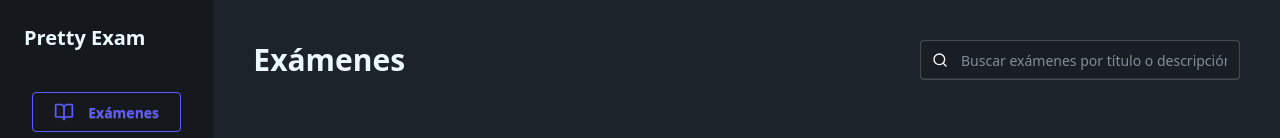
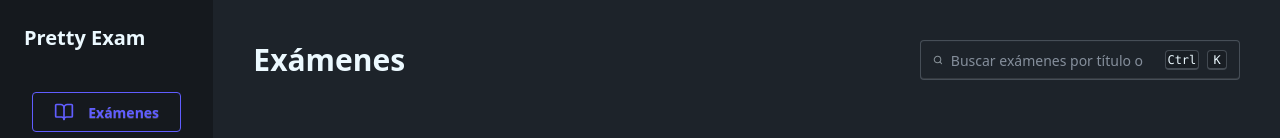
Before and after one commit to Bellic12/2025-1_IngeSoft1, a React (Vite) app in the folder Proyecto/pretty-exam/: page / in a window 1280 px wide. Shown: the top 138 px of the page. Built offline with nearby package versions, Linux system fonts and the light colour scheme.

Commit message:
chore(exams): new search field from DaisyUI

```diff
--- a/Proyecto/pretty-exam/src/components/exam.jsx
+++ b/Proyecto/pretty-exam/src/components/exam.jsx
@@ -21,7 +21,7 @@ const Exam = ({ exam, fetchExams }) => {
     navigate(`/exam/${exam.exam_id}`)
   }
 
-  const handleStartSimulation = (e) => {
+  const handleStartSimulation = e => {
     e.stopPropagation()
     // TODO: Implementar lógica para iniciar simulación
     console.log('Iniciar simulación del examen:', exam.exam_id)
--- a/Proyecto/pretty-exam/src/components/forms/addQuestionsModal.jsx
+++ b/Proyecto/pretty-exam/src/components/forms/addQuestionsModal.jsx
@@ -1,5 +1,5 @@
-import { useEffect, useState } from 'react'
-import { Search, X, Plus, Sparkles } from 'lucide-react'
+import { useEffect, useState, useRef } from 'react'
+import { X, Plus, Sparkles } from 'lucide-react'
 import { toast } from 'react-toastify'
 import CreateQuestion from './createQuestion'
 
@@ -11,6 +11,7 @@ const AddQuestionsModal = ({ examId, onClose, onQuestionsAdded }) => {
   const [searchTerm, setSearchTerm] = useState('')
   const [selectedType, setSelectedType] = useState('')
   const [showCreateQuestion, setShowCreateQuestion] = useState(false)
+  const searchInputRef = useRef(null)
 
   const fetchAllQuestions = async () => {
     try {
@@ -41,6 +42,21 @@ const AddQuestionsModal = ({ examId, onClose, onQuestionsAdded }) => {
 
   useEffect(() => {
     fetchData()
+  }, [])
+
+  // Handle keyboard shortcuts
+  useEffect(() => {
+    const handleKeyDown = event => {
+      if (event.ctrlKey && event.key === 'k') {
+        event.preventDefault()
+        searchInputRef.current?.focus()
+      }
+    }
+
+    document.addEventListener('keydown', handleKeyDown)
+    return () => {
+      document.removeEventListener('keydown', handleKeyDown)
+    }
   }, [])
 
   // Filter questions based on search term and type
@@ -137,16 +153,34 @@ const AddQuestionsModal = ({ examId, onClose, onQuestionsAdded }) => {
         <div className="mb-4">
           <div className="flex flex-col lg:flex-row gap-4">
             {/* Search */}
-            <div className="relative flex-1">
+            <label className="input flex-1">
+              <svg
+                className="h-[1em] opacity-50"
+                xmlns="http://www.w3.org/2000/svg"
+                viewBox="0 0 24 24"
+              >
+                <g
+                  strokeLinejoin="round"
+                  strokeLinecap="round"
+                  strokeWidth="2.5"
+                  fill="none"
+                  stroke="currentColor"
+                >
+                  <circle cx="11" cy="11" r="8"></circle>
+                  <path d="m21 21-4.3-4.3"></path>
+                </g>
+              </svg>
               <input
-                type="text"
+                type="search"
+                className="grow"
                 placeholder="Buscar preguntas..."
-                className="input input-bordered w-full pl-10 bg-base-200"
                 value={searchTerm}
                 onChange={e => setSearchTerm(e.target.value)}
+                ref={searchInputRef}
               />
-              <Search className="absolute left-3 top-1/2 transform -translate-y-1/2 text-white w-4 h-4" />
-            </div>
+              <kbd className="kbd kbd-sm">Ctrl</kbd>
+              <kbd className="kbd kbd-sm">K</kbd>
+            </label>
 
             {/* Type filter dropdown */}
             <select
--- a/Proyecto/pretty-exam/src/pages/exams.jsx
+++ b/Proyecto/pretty-exam/src/pages/exams.jsx
@@ -1,5 +1,4 @@
-import { useEffect, useState } from 'react'
-import { Search } from 'lucide-react'
+import { useEffect, useState, useRef } from 'react'
 import Exam from '../components/exam'
 import CreateExam from '../components/forms/createExam'
 
@@ -9,6 +8,7 @@ const Exams = () => {
   const [loading, setLoading] = useState(true)
   const [error, setError] = useState(null)
   const [searchTerm, setSearchTerm] = useState('')
+  const searchInputRef = useRef(null)
 
   const fetchExams = async () => {
     setLoading(true)
@@ -51,6 +51,21 @@ const Exams = () => {
     fetchExams()
   }, [])
 
+  // Handle keyboard shortcuts
+  useEffect(() => {
+    const handleKeyDown = event => {
+      if (event.ctrlKey && event.key === 'k') {
+        event.preventDefault()
+        searchInputRef.current?.focus()
+      }
+    }
+
+    document.addEventListener('keydown', handleKeyDown)
+    return () => {
+      document.removeEventListener('keydown', handleKeyDown)
+    }
+  }, [])
+
   return (
     <div className="flex flex-col p-4 max-h-screen overflow-hidden">
       {/* Header with search and filter - Fixed */}
@@ -59,16 +74,34 @@ const Exams = () => {
 
         <div className="flex gap-4 w-full sm:w-auto">
           {/* Search bar */}
-          <div className="relative flex-1 sm:w-80">
+          <label className="input flex-1 sm:w-80">
+            <svg
+              className="h-[1em] opacity-50"
+              xmlns="http://www.w3.org/2000/svg"
+              viewBox="0 0 24 24"
+            >
+              <g
+                strokeLinejoin="round"
+                strokeLinecap="round"
+                strokeWidth="2.5"
+                fill="none"
+                stroke="currentColor"
+              >
+                <circle cx="11" cy="11" r="8"></circle>
+                <path d="m21 21-4.3-4.3"></path>
+              </g>
+            </svg>
             <input
-              type="text"
+              type="search"
+              className="grow"
               placeholder="Buscar exámenes por título o descripción..."
-              className="input input-bordered w-full pl-10 bg-base-200"
               value={searchTerm}
               onChange={e => setSearchTerm(e.target.value)}
+              ref={searchInputRef}
             />
-            <Search className="absolute left-3 top-1/2 transform -translate-y-1/2 text-white w-4 h-4" />
-          </div>
+            <kbd className="kbd kbd-sm">Ctrl</kbd>
+            <kbd className="kbd kbd-sm">K</kbd>
+          </label>
         </div>
       </div>
 
```
Also changed, not shown: 1 other file (tests, documents, lock files or other folders).
